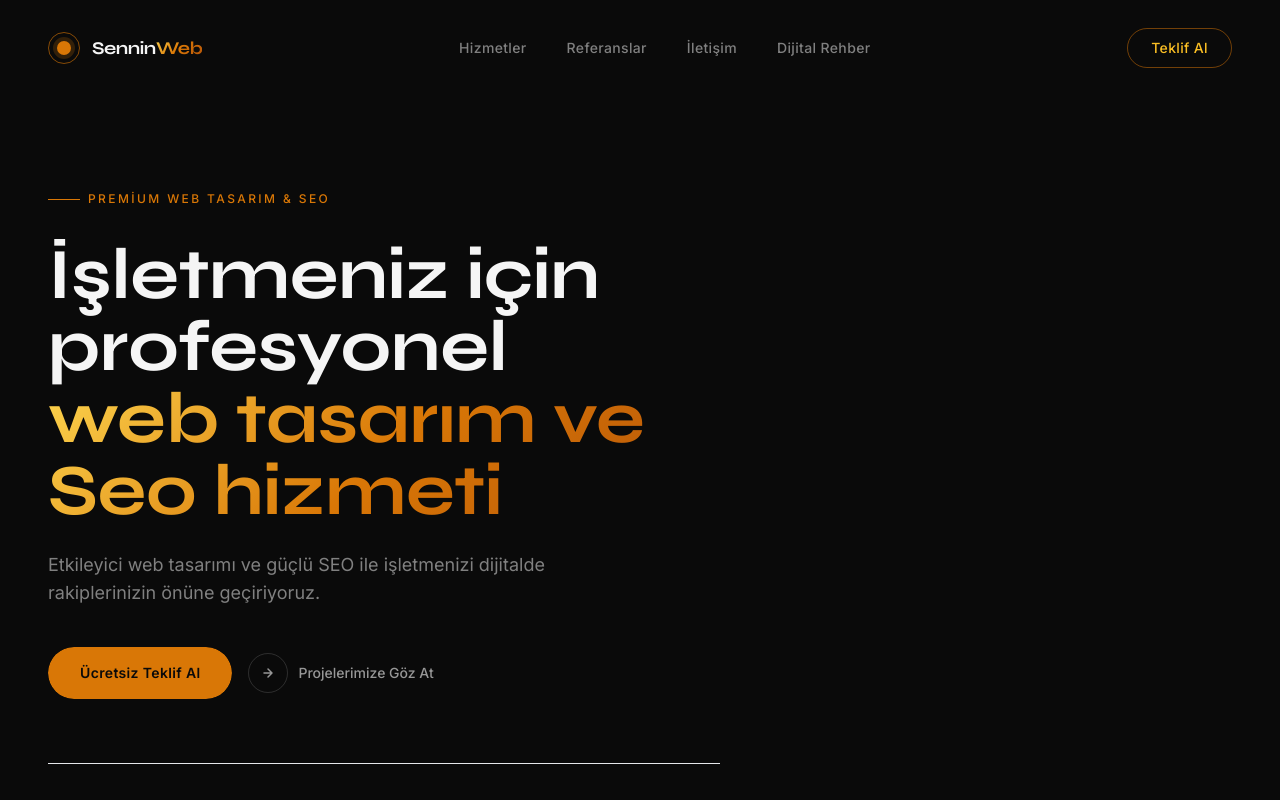
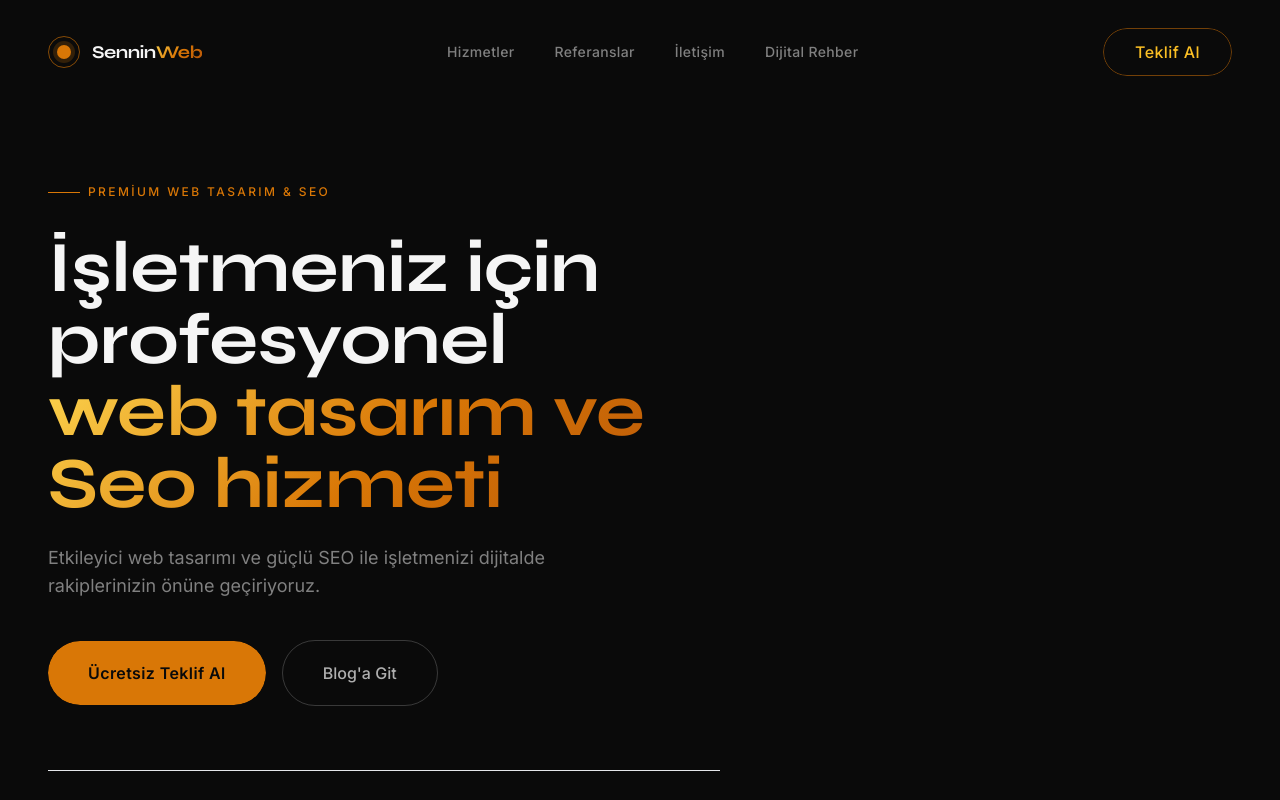
Before and after one commit to macardev/senninweb, a React (Vite) app: page /#/ in a window 1280 px wide. Shown: the top 800 px of the page. Built offline with nearby package versions, Linux system fonts and the light colour scheme.

Commit message:
cta upgrades

```diff
--- a/src/components/layout/Navbar.jsx
+++ b/src/components/layout/Navbar.jsx
@@ -121,7 +121,7 @@ export default function Navbar() {
             <motion.button
               whileHover={{ scale: 1.03 }}
               whileTap={{  scale: 0.97 }}
-              className="relative px-6 py-2.5 text-sm font-medium tracking-wide overflow-hidden group"
+              className="relative px-8 py-3 text-base font-medium tracking-wide overflow-hidden group rounded-full"
             >
               {/* Border */}
               <span className="absolute inset-0 rounded-full border border-gold-500/50 group-hover:border-gold-400 transition-colors duration-300" />
@@ -212,7 +212,7 @@ export default function Navbar() {
             )
           })}
           <a href="/#contact" onClick={e => handleNav(e, '/#contact')}>
-            <button className="w-full py-3.5 rounded-full border border-gold-500/50 text-gold-400 text-sm font-medium tracking-wide">
+            <button className="w-full py-4 rounded-full border border-gold-500/50 text-gold-400 text-base font-medium tracking-wide hover:bg-gold-500/10 transition-colors">
               Teklif Al
             </button>
           </a>
--- a/src/components/sections/Hero.jsx
+++ b/src/components/sections/Hero.jsx
@@ -101,12 +101,12 @@ export default function Hero() {
             transition={{ duration: isMobile ? 0.4 : 0.6, ease: [0.16, 1, 0.3, 1] }}
             className="flex flex-col sm:flex-row flex-wrap items-center gap-3 sm:gap-4 max-w-full overflow-hidden"
           >
-            {/* Primary CTA */}
+            {/* Primary CTA - Teklif Al */}
             <a href="#contact" className="w-full sm:w-auto">
               <motion.button
                 whileHover={isMobile ? {} : { scale: 1.03 }}
                 whileTap={isMobile ? {} : { scale: 0.97 }}
-                className="w-full sm:w-auto relative px-6 sm:px-8 py-4 rounded-full font-medium text-sm tracking-wide overflow-hidden group"
+                className="w-full sm:w-auto relative px-8 sm:px-10 py-4 sm:py-5 rounded-full font-medium text-base tracking-wide overflow-hidden group"
               >
                 <span className="absolute inset-0 rounded-full bg-gold-500 group-hover:bg-gold-400 transition-colors duration-300" />
                 <span className="relative z-10 text-black font-semibold whitespace-nowrap">
@@ -115,19 +115,14 @@ export default function Hero() {
               </motion.button>
             </a>
 
-            {/* Secondary CTA */}
-            <a href="#references" className="w-full sm:w-auto">
+            {/* Secondary CTA - Blog */}
+            <a href="/blog" className="w-full sm:w-auto">
               <motion.button
                 whileHover={isMobile ? {} : { scale: 1.03 }}
                 whileTap={isMobile ? {} : { scale: 0.97 }}
-                className="w-full sm:w-auto flex items-center justify-center sm:justify-start gap-2.5 text-sm font-medium text-white/60 hover:text-white transition-colors duration-300 group"
+                className="w-full sm:w-auto flex items-center justify-center sm:justify-start gap-2.5 px-8 sm:px-10 py-4 sm:py-5 rounded-full border border-white/20 hover:border-white/40 text-base font-medium text-white/70 hover:text-white transition-all duration-300 group"
               >
-                <span className="w-10 h-10 rounded-full border border-white/15 group-hover:border-white/40 flex items-center justify-center transition-colors duration-300 flex-shrink-0">
-                  <svg width="14" height="14" viewBox="0 0 14 14" fill="none">
-                    <path d="M3 7h8M7 3l4 4-4 4" stroke="currentColor" strokeWidth="1.5" strokeLinecap="round" strokeLinejoin="round"/>
-                  </svg>
-                </span>
-                <span className="whitespace-nowrap">Projelerimize Göz At</span>
+                <span className="whitespace-nowrap">Blog'a Git</span>
               </motion.button>
             </a>
           </motion.div>
--- a/src/pages/BlogPost.jsx
+++ b/src/pages/BlogPost.jsx
@@ -312,7 +312,7 @@ export default function BlogPost() {
                   navigate("/")
                   setTimeout(() => scrollToIdWithRetry("contact"), 0)
                 }}
-                className="inline-flex items-center justify-center rounded-full px-6 py-3 text-sm font-medium tracking-wide
+                className="inline-flex items-center justify-center rounded-full px-8 py-4 text-base font-medium tracking-wide
                            bg-gold-500 text-black hover:bg-gold-400 transition-colors w-full sm:w-auto"
               >
                 Ücretsiz Teklif Al
```
